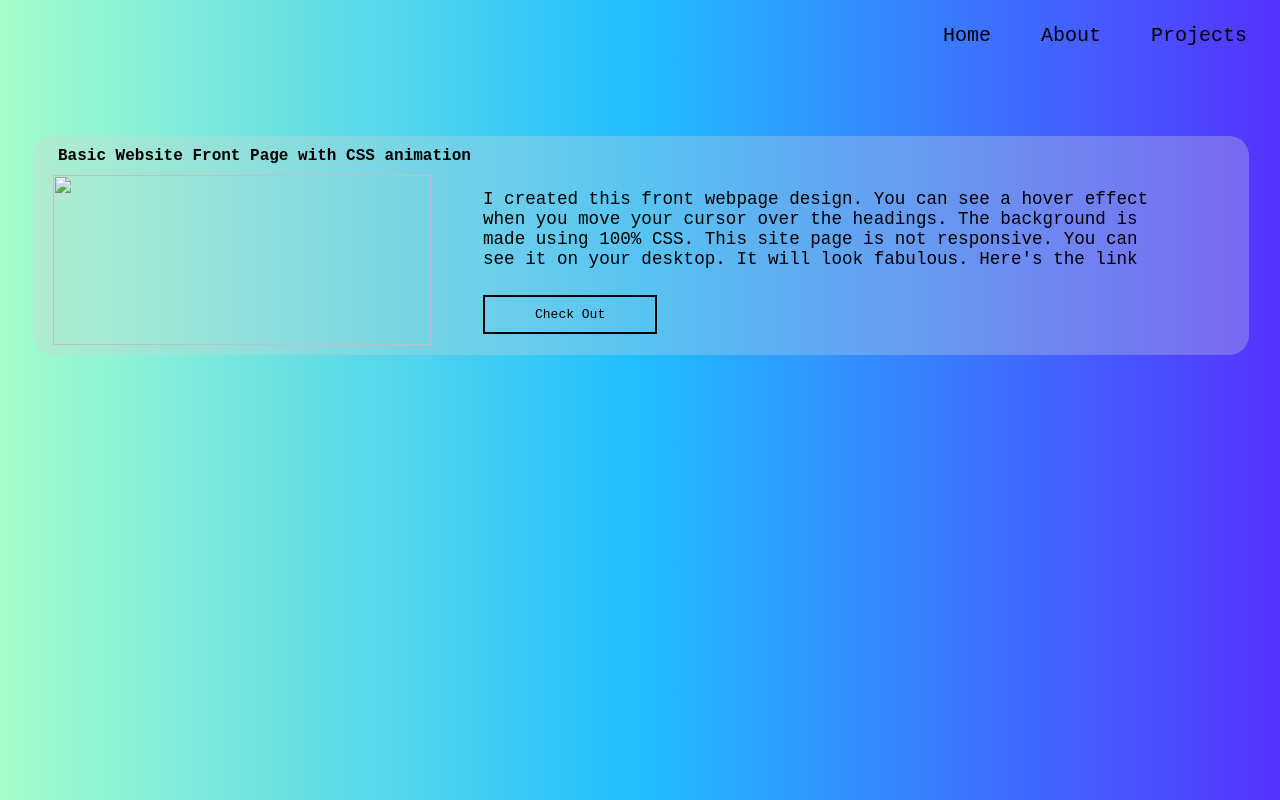
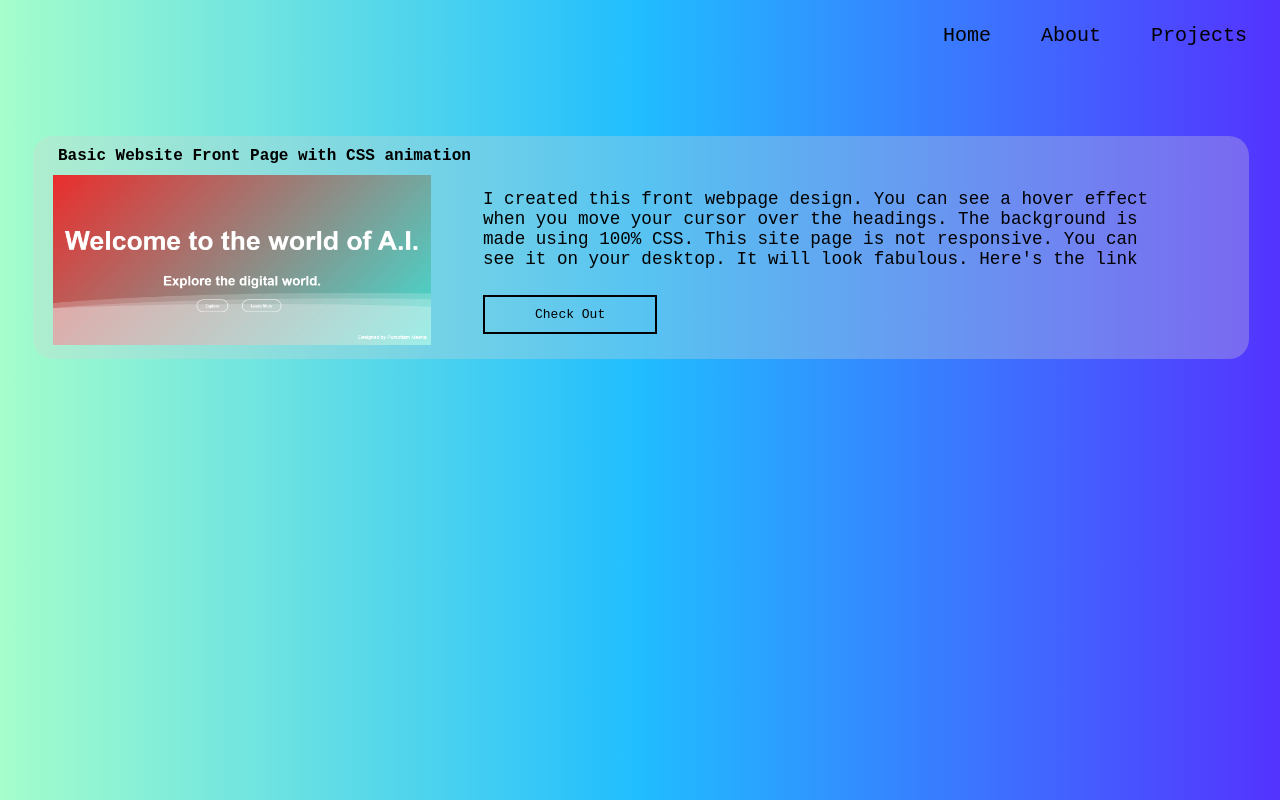
Before and after one commit to Pursottam1309/portfolio, a plain HTML site: page project.html in a window 1280 px wide. Drawn offline with Linux system fonts and the light colour scheme; the site is published under a folder, as on GitHub Pages, so addresses that start at the root find nothing.

Commit message:
Update project.html

```diff
--- a/project.html
+++ b/project.html
@@ -4,7 +4,7 @@
     <meta charset="UTF-8">
     <meta http-equiv="X-UA-Compatible" content="IE=edge">
     <meta name="viewport" content="width=device-width, initial-scale=1.0">
-    <link rel="icon" href="/pictures/favicon.ico" type="image/x-icon">
+    <link rel="icon" href="pictures/favicon.ico" type="image/x-icon">
     <title>Pursottam Meena</title>
 </head>
 <link rel="stylesheet" href="project.css">
@@ -19,7 +19,7 @@
     <div class="project">
         <div class="topic">
             <h1>Basic Website Front Page with CSS animation</h1>
-            <img src="/pictures/Capture.PNG" alt="">
+            <img src="pictures/Capture.PNG" alt="">
             <p>I created this front webpage design. You can see a hover effect<br>
                 when you move your cursor over the headings. The background is <br>
                 made using 100% CSS. This site page is not responsive. You can <br>
```
